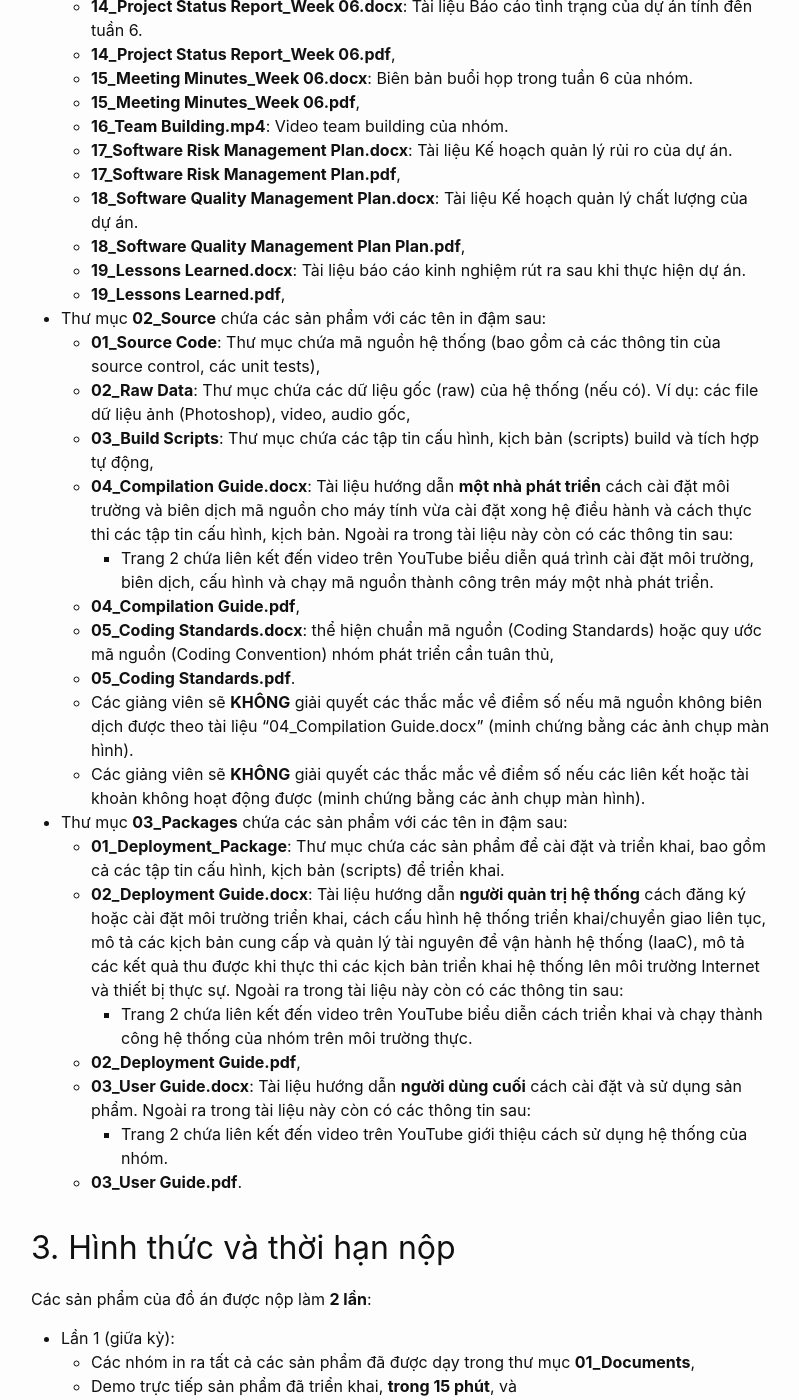
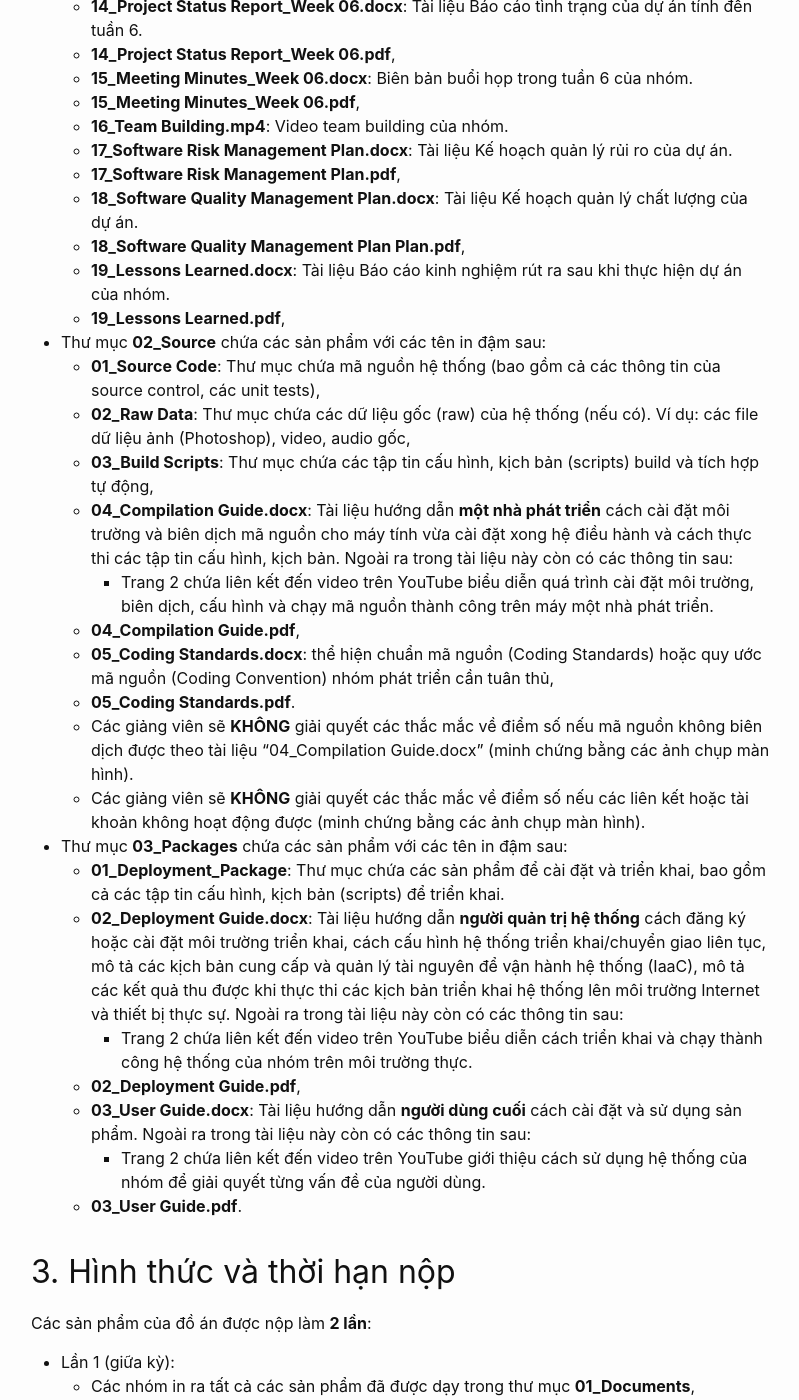
Before and after one commit to ngohuybien/ngohuybien.github.io, a Jekyll site: the page built from _posts/2024-05-29-software-project-management-artifacts.md, in a window 1280 px wide and 1400 px high, scrolled down 2925 px. Shown: the whole window, without its empty margins (239-1038 px from the left). Built offline with Jekyll 4.4.1, drawn with Linux system fonts in a browser that asks for light colours; some of the changed text lies outside the part shown.

Commit message:
Update 2024-05-29-software-project-management-artifacts.md

```diff
--- a/_posts/2024-05-29-software-project-management-artifacts.md
+++ b/_posts/2024-05-29-software-project-management-artifacts.md
@@ -59,7 +59,7 @@
     * **09_Software Process Definition.pdf**,
     * **10_Project Estimate.docx**: Tài liệu Ước lượng ước lượng thời gian, chi phí, nhân lực cho dự án.
     * **10_Project Estimate.pdf**,
-    * **11_Project Plan.docx**: Tài liệu kế hoạch thực hiện dự án.
+    * **11_Project Plan.docx**: Tài liệu Kế hoạch thực hiện dự án.
     * **11_Project Plan.pdf**,
     * **12_Statement of Work.docx**: Tài liệu Phát biểu công việc của dự án.
     * **12_Statement of Work.pdf**,
@@ -80,7 +80,7 @@
     * **17_Software Risk Management Plan.pdf**,
     * **18_Software Quality Management Plan.docx**: Tài liệu Kế hoạch quản lý chất lượng của dự án.
     * **18_Software Quality Management Plan Plan.pdf**,
-    * **19_Lessons Learned.docx**: Tài liệu báo cáo kinh nghiệm rút ra sau khi thực hiện dự án.
+    * **19_Lessons Learned.docx**: Tài liệu Báo cáo kinh nghiệm rút ra sau khi thực hiện dự án của nhóm.
     * **19_Lessons Learned.pdf**,
 
 * Thư mục **02_Source** chứa các sản phẩm với các tên in đậm sau:
@@ -101,7 +101,7 @@
         * Trang 2 chứa liên kết đến video trên YouTube biểu diễn cách triển khai và chạy thành công hệ thống của nhóm trên môi trường thực.
     * **02_Deployment Guide.pdf**,
     * **03_User Guide.docx**: Tài liệu hướng dẫn **người dùng cuối** cách cài đặt và sử dụng sản phẩm. Ngoài ra trong tài liệu này còn có các thông tin sau:
-        * Trang 2 chứa liên kết đến video trên YouTube giới thiệu cách sử dụng hệ thống của nhóm.
+        * Trang 2 chứa liên kết đến video trên YouTube giới thiệu cách sử dụng hệ thống của nhóm để giải quyết từng vấn đề của người dùng.
     * **03_User Guide.pdf**.
 
 ## 3. Hình thức và thời hạn nộp
```
